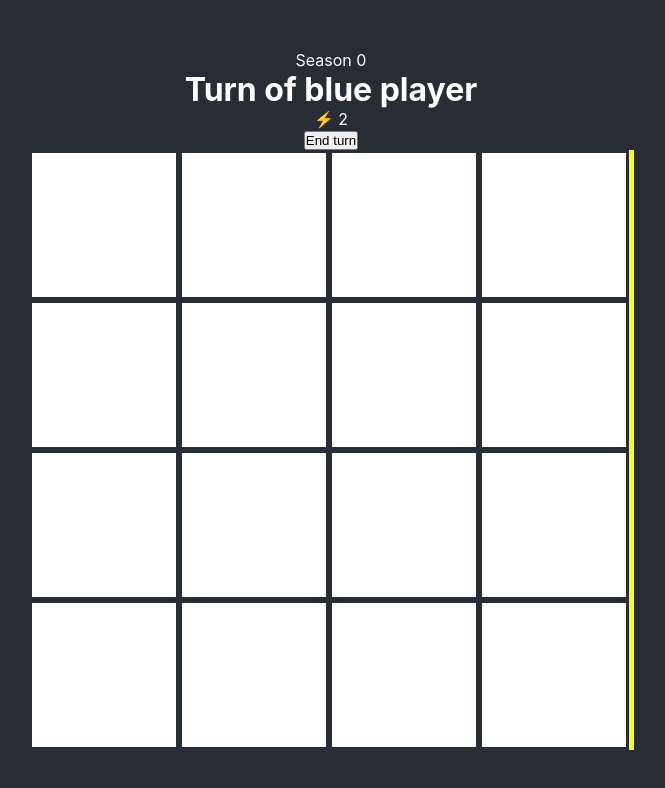
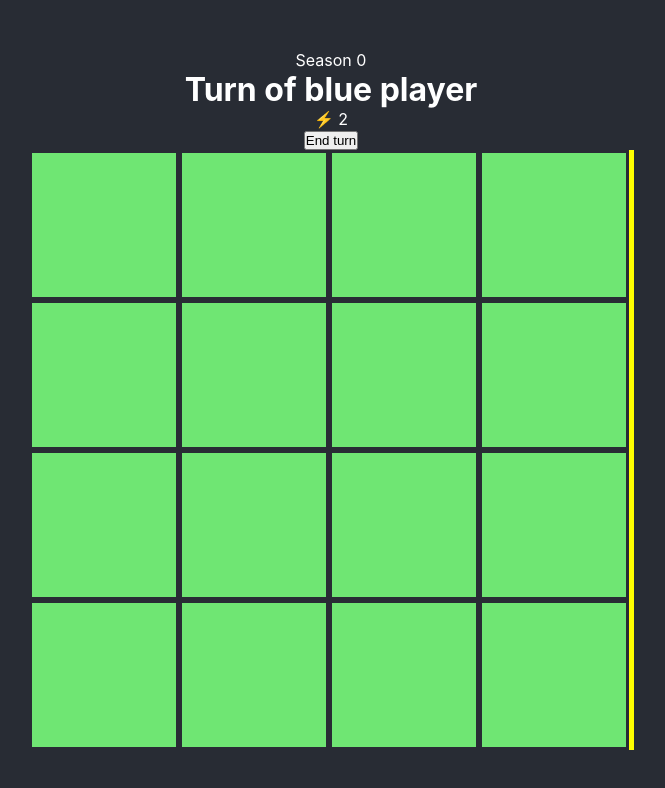
Before and after one commit to wunnle/colonization-game, a React (Create React App) app: page / in a window 1280 px wide. Shown: the top 788 px of the page, without its empty margins (309-974 px from the left). Built offline with nearby package versions, Linux system fonts and the light colour scheme.

Commit message:
added mock ui for dark/bright tiles

```diff
--- a/src/App.css
+++ b/src/App.css
@@ -36,6 +36,25 @@ h1 {
   background: yellow;
 }
 
+.board .building {
+  width: 80px;
+  height: 80px;
+  display: flex;
+  align-items: center;
+  justify-content: center;
+  border-radius: 100%;
+  text-align: center;
+}
+
+.board .building--blue {
+  background: blue;
+}
+
+.board .building--red {
+  background: red;
+}
+
+
 .board .tile {
     width: 150px;
     height: 150px;
@@ -49,12 +68,13 @@ h1 {
     color: black;
 }
 
-.board .tile--blue {
-  background: blue;
+
+.board .tile--dark {
+  background: #584E4E;
 }
 
-.board .tile--red {
-  background: red;
+.board .tile--bright {
+  background: #6fe673;
 }
 
 .App-logo {
--- a/src/App.js
+++ b/src/App.js
@@ -44,7 +44,6 @@ class App extends Component {
         return 2
       case 2:
         return 3
-
       default:
         return 1
     }
--- a/src/components/tile/index.js
+++ b/src/components/tile/index.js
@@ -1,19 +1,29 @@
 import React, { Component } from 'react';
 
-const Tile = ({ level = 0, owner, handleClick }) => {
+const Tile = ({ level = 0, owner, handleClick, isBright }) => {
   return (
-    <TileHolder handleClick={handleClick} owner={owner}>
-      {(level === 0) && '-'}
-      {(level === 1) && '🌱'}
-      {(level === 2) && '🏠'}
-      {(level === 3) && '🚀'}
+    <TileHolder handleClick={handleClick} isBright={isBright}>
+      <Building owner={owner}>
+        {(level === 0) && '-'}
+        {(level === 1) && '🌱'}
+        {(level === 2) && '🏠'}
+        {(level === 3) && '🚀'}
+      </Building>
     </TileHolder>
   )
 }
 
-const TileHolder = ({ children, owner, handleClick }) => {
+const Building = ({ owner, children }) => {
   return (
-    <div className={`tile tile--${owner}`} onClick={handleClick}>
+    <div className={`building building--${owner}`}>
+      {children}
+    </div>
+  )
+}
+
+const TileHolder = ({ children, handleClick, isBright }) => {
+  return (
+    <div className={`tile tile--${isBright ? 'bright' : 'dark'}`} onClick={handleClick}>
       {children}
     </div>
   )
--- a/src/reducers/board.js
+++ b/src/reducers/board.js
@@ -2,7 +2,8 @@ import update from 'immutability-helper';
 
 const defaultRowProp = {
   level: null,
-  owner: ''
+  owner: '',
+  isBright: true
 }
 
 const initialState = {
```
